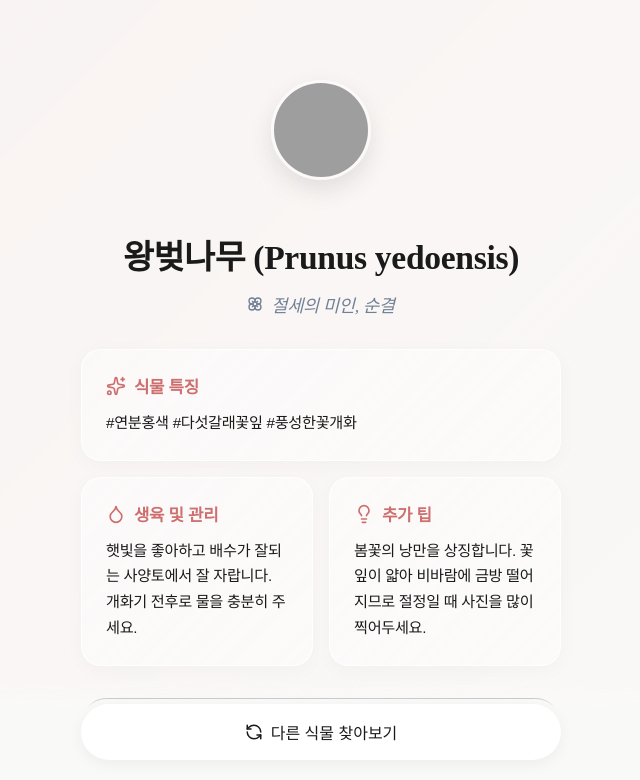
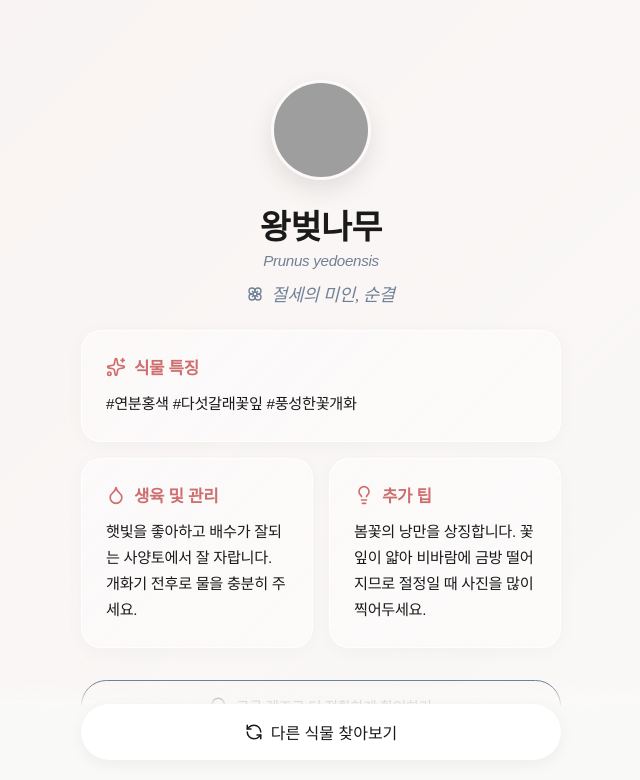
Before and after one commit to cathy-park/plant, a Next.js app: page / in a window 1280 px wide. Both pictures are taken after a click on the button "결과 디자인 샘플 보기 (API 미사용)". Shown: the top 780 px of the page, without its empty margins (319-959 px from the left). Built offline with nearby package versions, Linux system fonts and the light colour scheme; grey boxes are pictures that could not be loaded; a web font is replaced by a local one.

Commit message:
식물 이름 한글/영문 분리 및 여백 최적화

```diff
--- a/src/components/FlowerCard.tsx
+++ b/src/components/FlowerCard.tsx
@@ -36,7 +36,17 @@ export default function FlowerCard({ flower, imageUrl, onReset }: FlowerCardProp
         </div>
 
         <div className={`${styles.heroSection} animate-slide-up`}>
-          <h1 className={styles.title}>{flower.name}</h1>
+          {(() => {
+            const nameParts = flower.name.match(/^(.+?)\s*\((.+?)\)$/) || [null, flower.name, ''];
+            const koreanName = nameParts[1];
+            const scientificName = nameParts[2];
+            return (
+              <>
+                <h1 className={styles.title}>{koreanName}</h1>
+                {scientificName && <span className={styles.scientificName}>{scientificName}</span>}
+              </>
+            );
+          })()}
           {flower.flowerLanguage && (
             <p className={styles.flowerLanguage}><Flower size={16} /> {flower.flowerLanguage}</p>
           )}
--- a/src/styles/FlowerCard.module.css
+++ b/src/styles/FlowerCard.module.css
@@ -23,7 +23,7 @@
   height: 100px;
   border-radius: 50%;
   overflow: hidden;
-  margin-bottom: 24px;
+  margin-bottom: 12px;
   box-shadow: 0 10px 25px rgba(0,0,0,0.1);
   border: 3px solid rgba(255, 255, 255, 0.4);
 }
@@ -36,8 +36,8 @@
 
 .heroSection {
   text-align: center;
-  margin-top: 32px;
-  margin-bottom: 32px;
+  margin-top: 16px;
+  margin-bottom: 24px;
   padding: 0 16px;
 }
 
@@ -56,10 +56,19 @@
   font-family: var(--font-serif);
   font-size: 2.1rem;
   font-weight: 700;
-  line-height: 1.3;
+  line-height: 1.2;
   color: var(--color-text);
-  margin: 0 0 12px 0;
+  margin: 0;
   word-break: keep-all;
+}
+
+.scientificName {
+  display: block;
+  font-size: 0.95rem;
+  font-weight: 400;
+  color: var(--color-text-light);
+  margin: 4px 0 12px 0;
+  font-style: italic;
 }
 
 .gridContainer {
```
